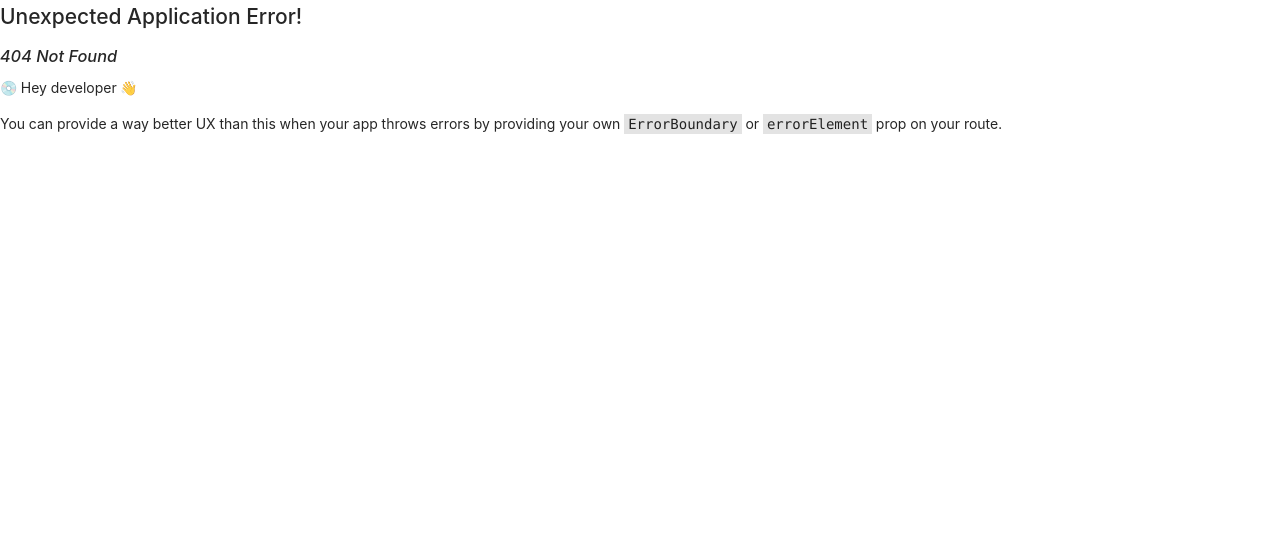
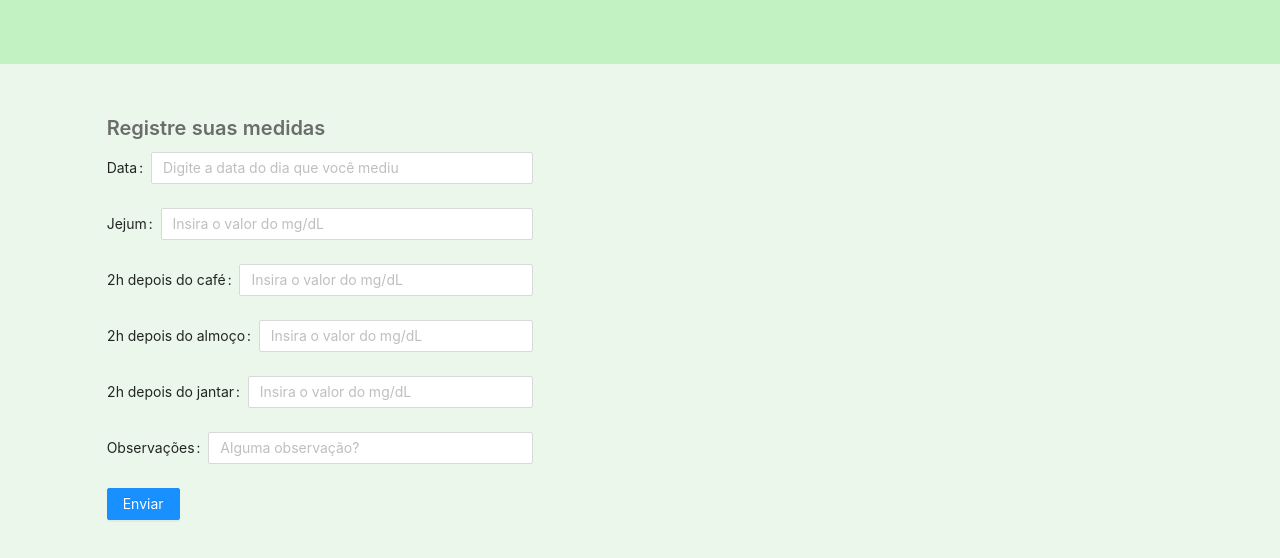
Before and after one commit to jussarasoares/cid-e11, a React (Create React App) app: page /measure-register/1 in a window 1280 px wide. Before the commit this address had no page. Shown: the top 558 px of the page. Built offline with nearby package versions, Linux system fonts and the light colour scheme; the HTML template or start-up script is replaced by a standard one.

Commit message:
feat: adicionar edição de medidas

```diff
--- a/src/components/TableRegister/TableRegister.tsx
+++ b/src/components/TableRegister/TableRegister.tsx
@@ -1,6 +1,7 @@
 import { ReactElement } from 'react'
 import { Button, Space, Table } from 'antd'
 import { DeleteOutlined, EditOutlined } from '@ant-design/icons'
+import { useNavigate } from 'react-router-dom'
 
 const { Column } = Table
 
@@ -9,6 +10,7 @@ interface DataTable {
     date: Date
     measure: object
     note: string
+    userId: string
 }
 
 interface TableRegisterProps {
@@ -17,6 +19,8 @@ interface TableRegisterProps {
 }
 
 function TableRegister(props: TableRegisterProps): ReactElement {
+    const navigate = useNavigate()
+
     return (
         <Table
             rowKey='id'
@@ -49,6 +53,11 @@ function TableRegister(props: TableRegisterProps): ReactElement {
                             type='default'
                             shape='circle'
                             icon={<EditOutlined />}
+                            onClick={() =>
+                                navigate(
+                                    `/measure-register/${record.userId}/${record.id}`
+                                )
+                            }
                         />
                         <Button
                             type='default'
--- a/src/pages/Main/Main.tsx
+++ b/src/pages/Main/Main.tsx
@@ -35,7 +35,7 @@ function Main(): ReactElement {
                         Acesse seu histórico
                     </Typography.Title>
                 </Link>
-                <Link to={'/measure-register'}>
+                <Link to={'/measure-register/1'}>
                     <Typography.Title level={4} style={{ color: '#6a6d6b' }}>
                         Cadastre suas medidas
                     </Typography.Title>
--- a/src/pages/MeasureRegister/MeasureRegister.tsx
+++ b/src/pages/MeasureRegister/MeasureRegister.tsx
@@ -1,22 +1,19 @@
-import { ReactElement } from 'react'
-import {
-    Button,
-    Form,
-    Input,
-    Layout,
-    Row,
-    Col,
-    Typography,
-    DatePicker,
-} from 'antd'
+import { ReactElement, useEffect } from 'react'
+import { Button, Form, Input, Layout, Row, Col, Typography } from 'antd'
 import { useForm, SubmitHandler, Controller } from 'react-hook-form'
+import { useParams } from 'react-router-dom'
+import api from '../../services/api'
 
 const { Header, Content } = Layout
 
 interface IFormInput {
+    id?: string
     date: string
-    measure: string
+    measure: IMensure
     note: string
+}
+
+interface IMensure {
     fast: string
     coffee: string
     lunch: string
@@ -27,9 +24,37 @@ function MeasureRegister(): ReactElement {
     const {
         control,
         handleSubmit,
+        reset,
         // formState: { errors },
     } = useForm<IFormInput>()
-    const onSubmit: SubmitHandler<IFormInput> = (data) => console.log(data)
+    const { userId, id } = useParams()
+
+    const fetchMeasure = async (id: string) => {
+        try {
+            const { data } = await api.get(`/measure/${id}`)
+            reset(data.result)
+        } catch (e) {
+            console.log(e)
+        }
+    }
+
+    useEffect(() => {
+        if (id) {
+            fetchMeasure(id)
+        }
+    }, [id])
+
+    const onSubmit: SubmitHandler<IFormInput> = async (data) => {
+        try {
+            if (id) {
+                await api.put(`/measure/edit/${id}`, data)
+                return
+            }
+            await api.post(`/measure/${userId}`, data)
+        } catch (e) {
+            console.log(e)
+        }
+    }
 
     return (
         <Layout style={{ height: '100vh' }}>
@@ -58,7 +83,7 @@ function MeasureRegister(): ReactElement {
                             </Form.Item>
                             <Form.Item label='Jejum'>
                                 <Controller
-                                    name='fast'
+                                    name='measure.fast'
                                     control={control}
                                     render={({ field }) => (
                                         <Input
@@ -70,7 +95,7 @@ function MeasureRegister(): ReactElement {
                             </Form.Item>
                             <Form.Item label='2h depois do café'>
                                 <Controller
-                                    name='coffee'
+                                    name='measure.coffee'
                                     control={control}
                                     render={({ field }) => (
                                         <Input
@@ -82,7 +107,7 @@ function MeasureRegister(): ReactElement {
                             </Form.Item>
                             <Form.Item label='2h depois do almoço'>
                                 <Controller
-                                    name='lunch'
+                                    name='measure.lunch'
                                     control={control}
                                     render={({ field }) => (
                                         <Input
@@ -94,11 +119,23 @@ function MeasureRegister(): ReactElement {
                             </Form.Item>
                             <Form.Item label='2h depois do jantar'>
                                 <Controller
-                                    name='dinner'
+                                    name='measure.dinner'
                                     control={control}
                                     render={({ field }) => (
                                         <Input
                                             placeholder='Insira o valor do mg/dL'
+                                            {...field}
+                                        />
+                                    )}
+                                />
+                            </Form.Item>
+                            <Form.Item label='Observações'>
+                                <Controller
+                                    name='note'
+                                    control={control}
+                                    render={({ field }) => (
+                                        <Input
+                                            placeholder='Alguma observação?'
                                             {...field}
                                         />
                                     )}
--- a/src/pages/DataRegister/DataRegister.tsx
+++ b/src/pages/MeasuresList/MeasuresList.tsx
@@ -11,12 +11,12 @@ interface DataTable {
     note: string
 }
 
-function DataRegister(): ReactElement {
+function MeasuresList(): ReactElement {
     const [measure, setMeasure] = useState([])
 
     const fetchMeasure = async () => {
         try {
-            const { data } = await api.get('/measure/1')
+            const { data } = await api.get('/user-measure/1')
             setMeasure(data.result)
         } catch (e) {
             console.log(e)
@@ -60,4 +60,4 @@ function DataRegister(): ReactElement {
     )
 }
 
-export default DataRegister
+export default MeasuresList
```
Also changed, not shown: src/App.tsx (+6 -2 lines).
